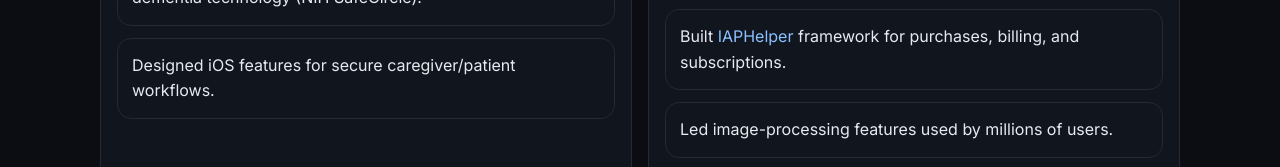
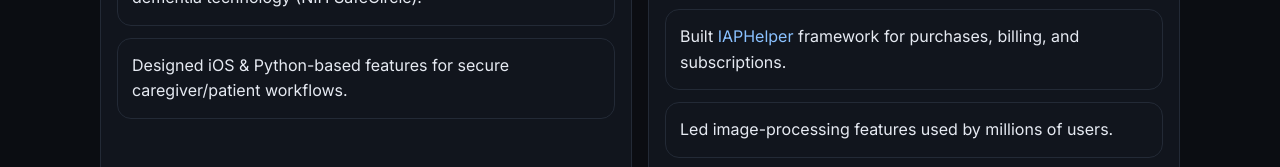
Before and after one commit to Dream-kid/MY-CV, a plain HTML site: page index.html in a window 1280 px wide. Shown: the part 1268-1435 px from the top of the page. Drawn offline with Linux system fonts and the light colour scheme.

Commit message:
Update index.html

```diff
--- a/index.html
+++ b/index.html
@@ -204,7 +204,7 @@
           <p class="meta">Jan 2025 – Present • Marietta, GA</p>
           <ul class="list">
             <li>Research on mHealth, caregiver-burnout management, and dementia technology (NIH SafeCircle).</li>
-            <li>Designed iOS features for secure caregiver/patient workflows.</li>
+            <li>Designed iOS & Python-based features for secure caregiver/patient workflows.</li>
           </ul>
         </article>
         <article class="card">
```
